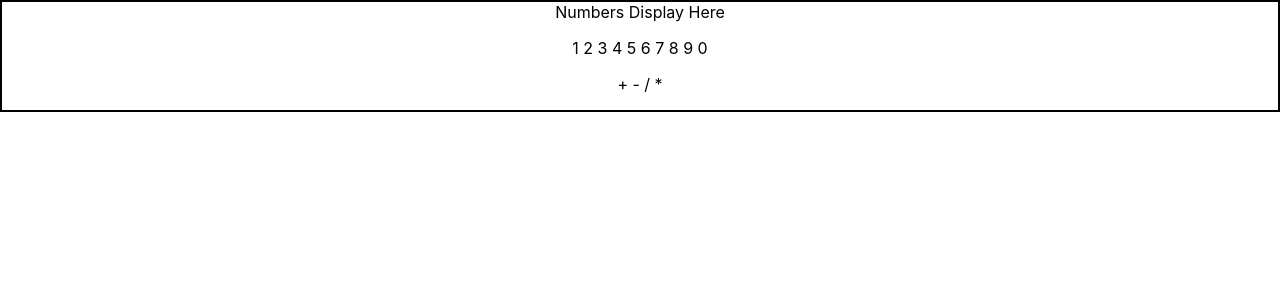
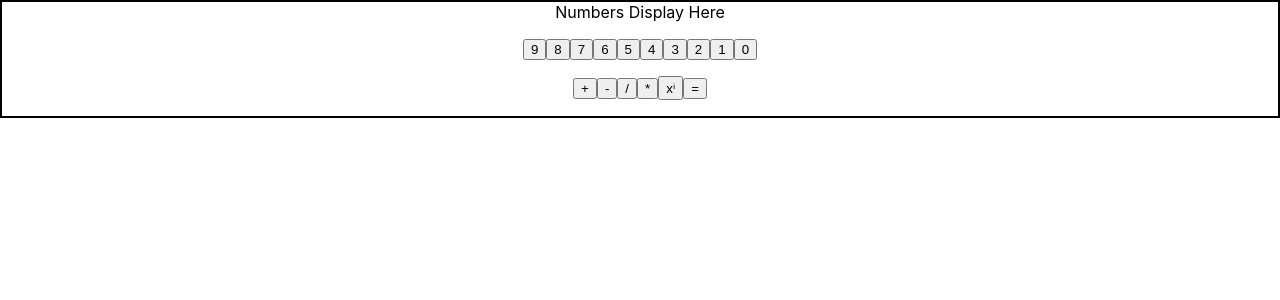
Before and after one commit to hammyhammer/calculator, a React (Create React App) app in the folder client/: page / in a window 1280 px wide. Shown: the top 300 px of the page. Built offline with nearby package versions, Linux system fonts and the light colour scheme.

Commit message:
buttons for digits and operators

```diff
--- a/client/src/App.tsx
+++ b/client/src/App.tsx
@@ -1,4 +1,4 @@
-import React from 'react';
+import React, { ReactElement } from 'react';
 import './App.css';
 
 function App() {
@@ -7,8 +7,27 @@
       <div className='container'>
         <span className='display'>Numbers Display Here</span>
         <div className='buttons'>
-          <p className='digits'>1 2 3 4 5 6 7 8 9 0</p>
-          <p className='operators'>+ - / *</p>
+          <p className='digits'>
+            <button>9</button>
+            <button>8</button>
+            <button>7</button>
+            <button>6</button>
+            <button>5</button>
+            <button>4</button>
+            <button>3</button>
+            <button>2</button>
+            <button>1</button>
+            <button>0</button>
+
+          </p>
+          <p className='operators'>
+            <button>+</button>
+            <button>-</button>
+            <button>/</button>
+            <button>*</button>
+            <button>xⁱ</button>
+            <button>=</button>
+          </p>
         </div>
       </div>
     </div>
```
